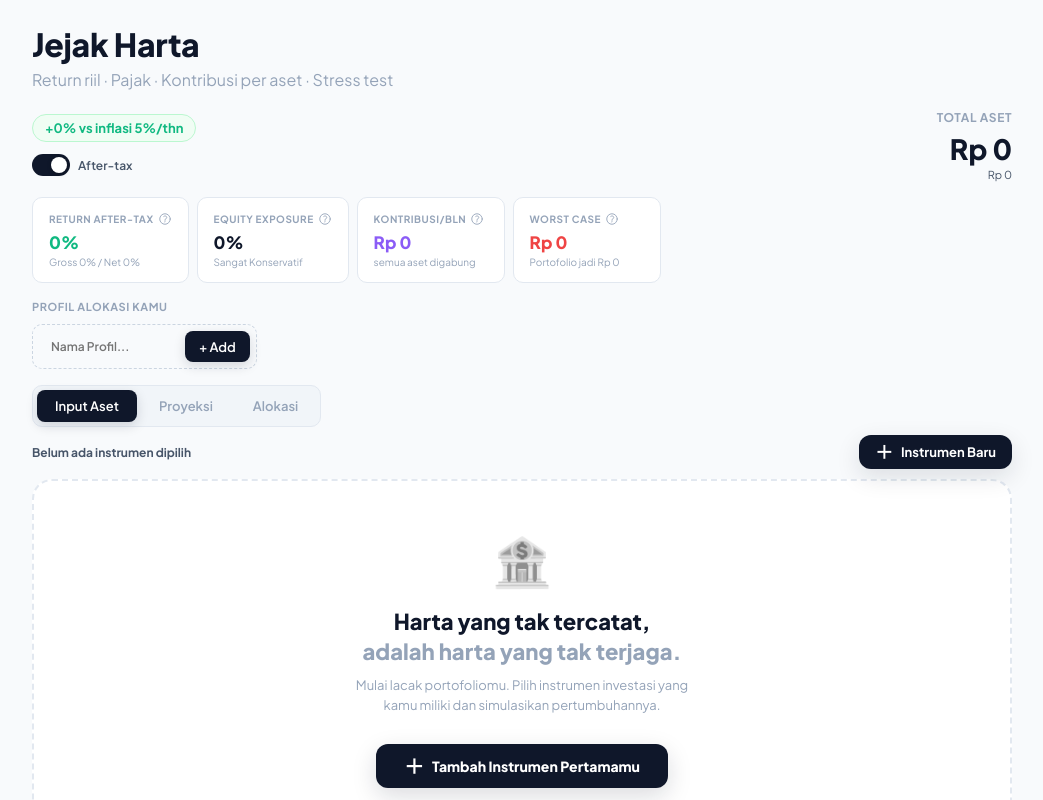
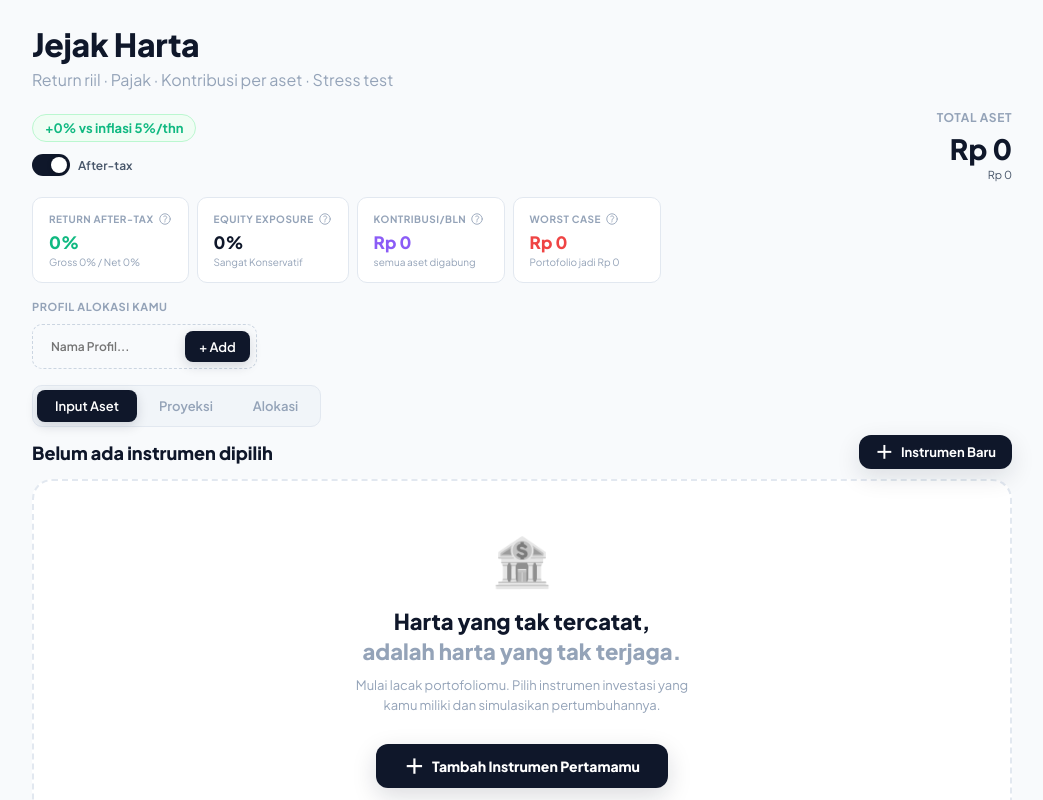
Before and after one commit to affanmaulana/jejak-uang, a React (Vite) app: page / in a window 1280 px wide. Shown: the top 800 px of the page, without its empty margins (118-1161 px from the left). Built offline with nearby package versions, Linux system fonts and the light colour scheme.

Commit message:
feat: perbaikan urutan tooltip dan style

```diff
--- a/src/App.jsx
+++ b/src/App.jsx
@@ -1168,7 +1168,7 @@ export default function WealthTracker() {
                 marginBottom: 10,
               }}
             >
-              <div style={{ fontSize: 12, fontWeight: 700, color: tokens.colors.text.secondary }}>
+              <div style={{ fontSize: 18, fontWeight: 800, color: tokens.colors.text.primary }}>
                 {activeAssetIds.length > 0
                   ? `${activeAssetIds.length} instrumen aktif`
                   : "Belum ada instrumen dipilih"}
```
